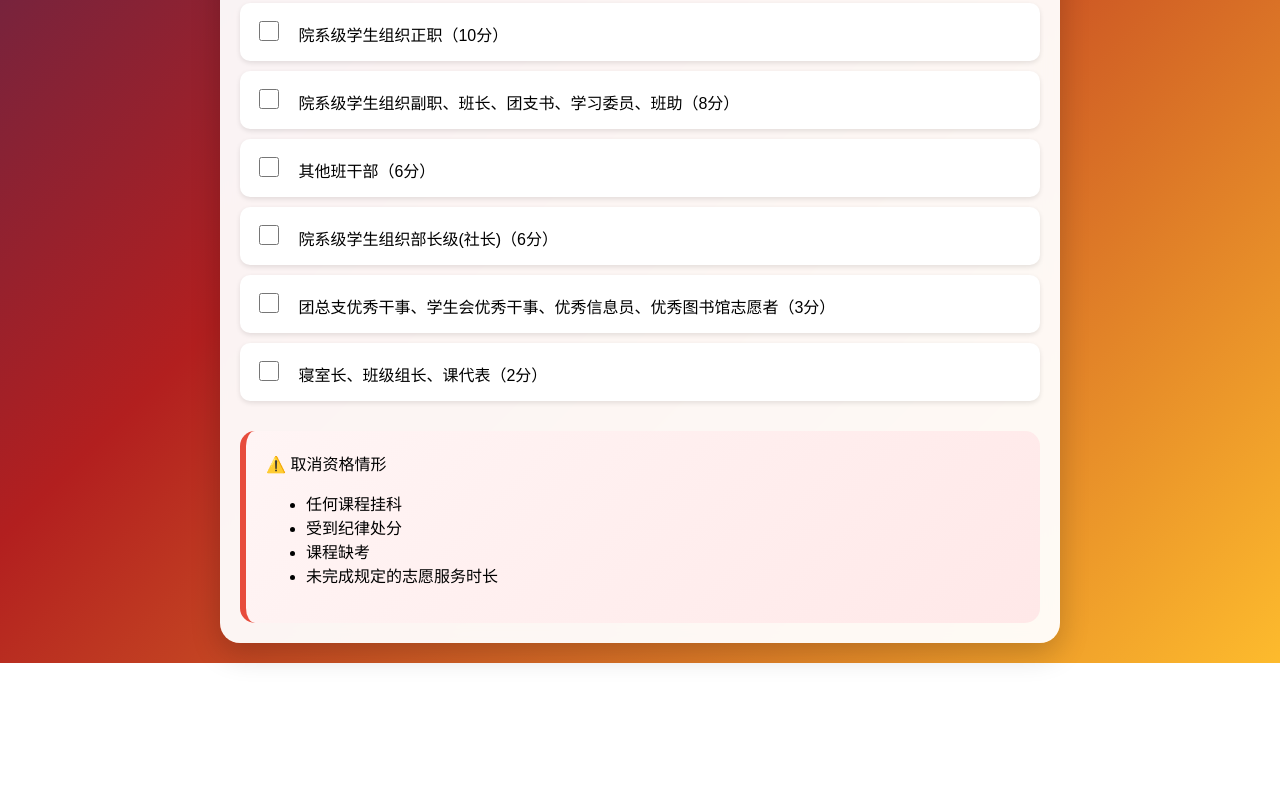
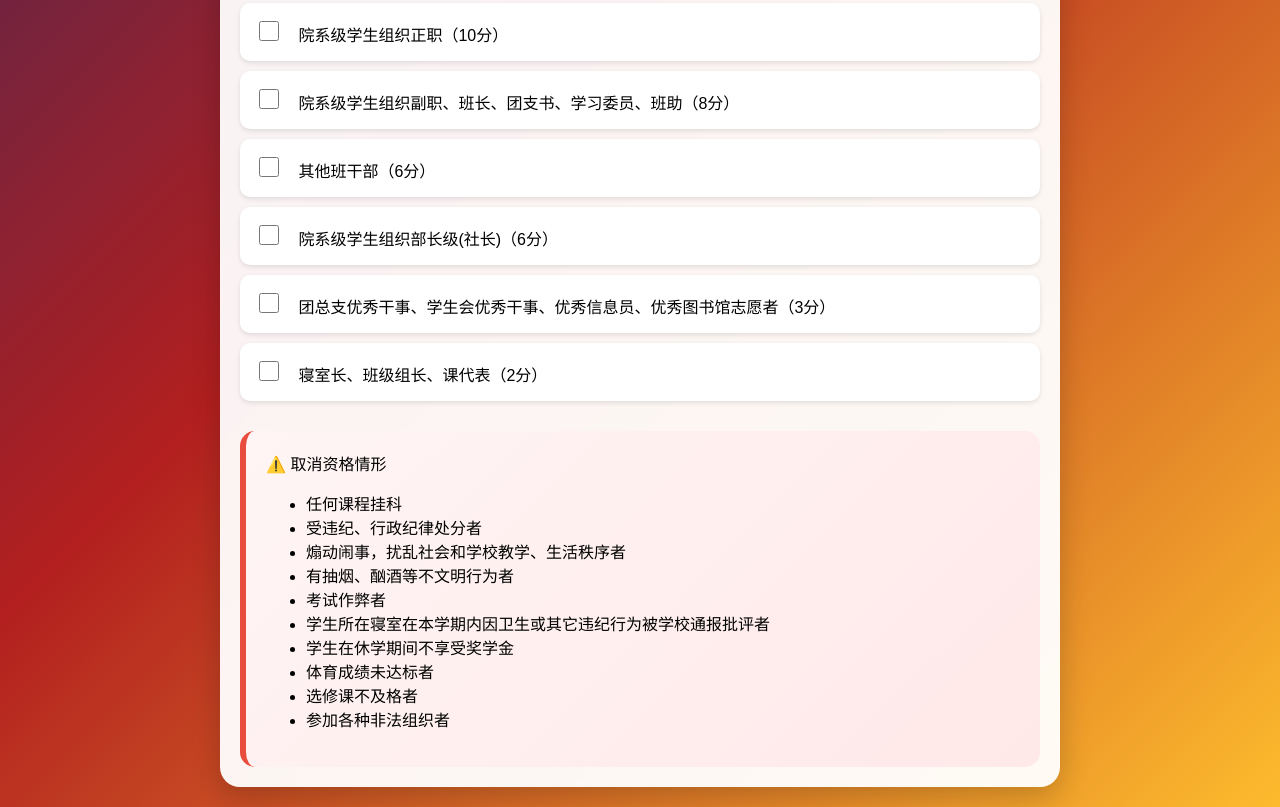
Before and after one commit to MrHJie/SchoolToolsKit.github.io, a plain HTML site: page Scholarship.html in a window 1280 px wide. Shown: the part 865-1672 px from the top of the page. Before the commit the page ends 1528 px from the top, so only its background shows below. Drawn offline with Linux system fonts and the light colour scheme.

Commit message:
Update Scholarship.html

```diff
--- a/Scholarship.html
+++ b/Scholarship.html
@@ -398,9 +398,15 @@
             <div class="warning-title">⚠️ 取消资格情形</div>
             <ul>
                 <li>任何课程挂科</li>
-                <li>受到纪律处分</li>
-                <li>课程缺考</li>
-                <li>未完成规定的志愿服务时长</li>
+                <li>受违纪、行政纪律处分者</li>
+                <li>煽动闹事，扰乱社会和学校教学、生活秩序者</li>
+                <li>有抽烟、酗酒等不文明行为者</li>
+                <li>考试作弊者</li>
+                <li>学生所在寝室在本学期内因卫生或其它违纪行为被学校通报批评者</li>
+                <li>学生在休学期间不享受奖学金</li>
+                <li>体育成绩未达标者</li>
+                <li>选修课不及格者</li>
+                <li>参加各种非法组织者</li>
             </ul>
         </div>
     </div>
@@ -432,7 +438,7 @@
             // 更新显示
             document.getElementById('totalScore').textContent = totalScore.toFixed(2);
 
-            // 检查是否有不���格课程
+            // 检查是否有不及格课程
             const hasFailingScore = scores.some(score => score > 0 && score < 60);
             if (hasFailingScore) {
                 showWarning('警告：存在不及格课程，将失去评选资格！');
```
